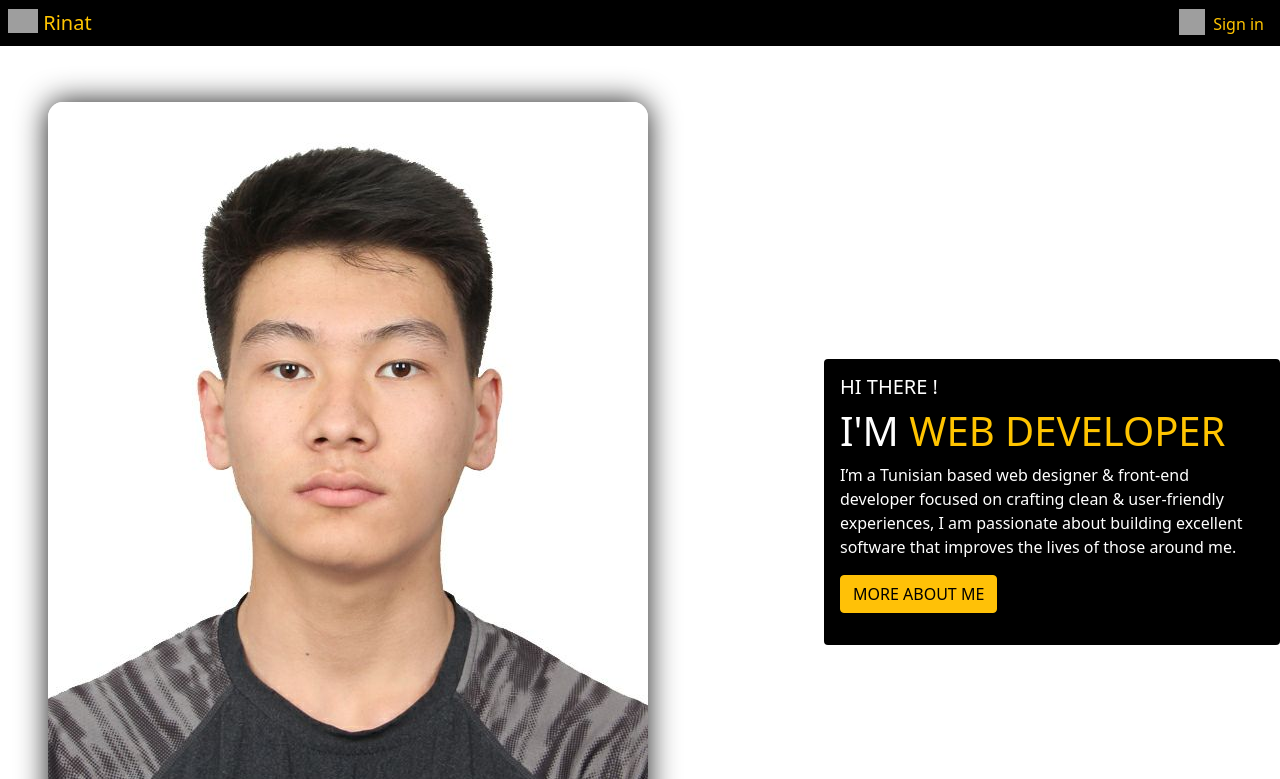
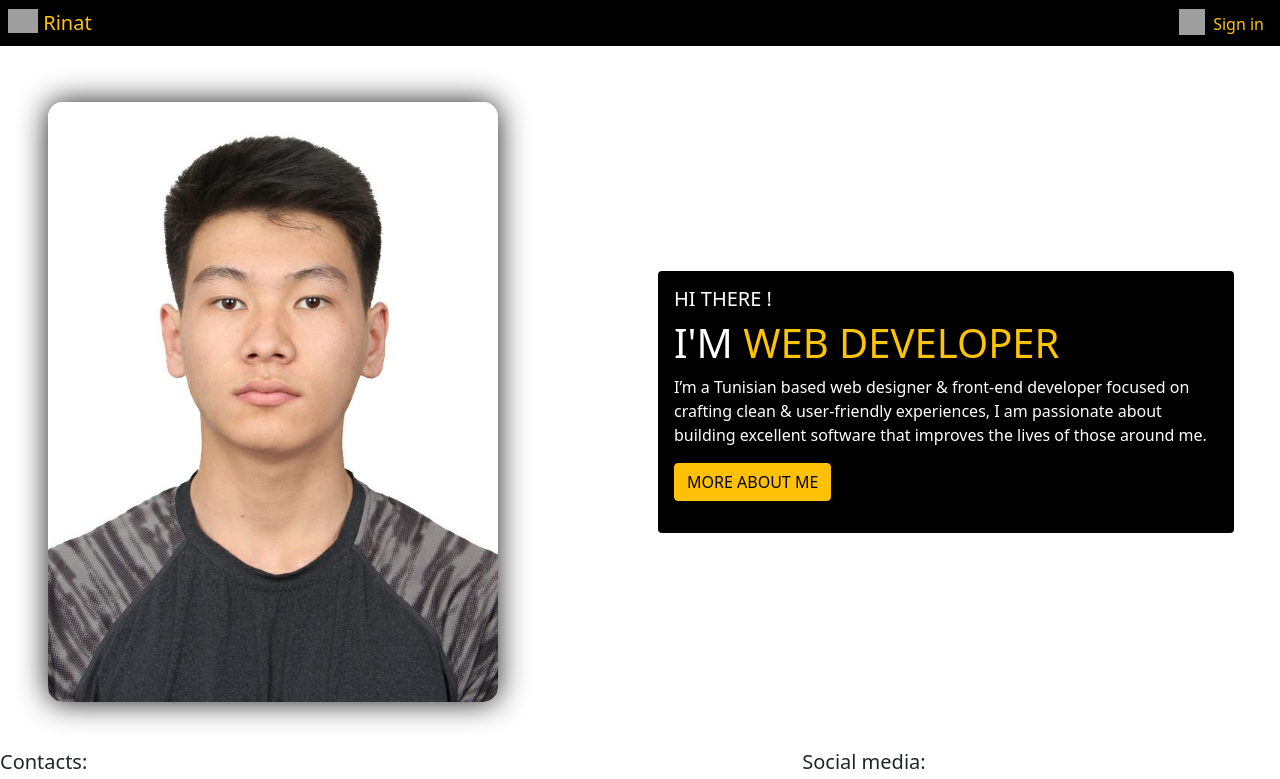
Before and after one commit to rinatdev/portfolio, a PHP site: page / in a window 1280 px wide. Shown: the top 779 px of the page. Run offline with PHP 8.4, Linux system fonts and the light colour scheme; grey boxes are pictures that could not be loaded.

Commit message:
Update index.php

```diff
--- a/index.php
+++ b/index.php
@@ -8,7 +8,6 @@
     <link rel="stylesheet" href="styles.css">
     <title>Rinat</title>
 </head>
-
 <body>
     <div class="d-flex bd-highlight mb-2 bc">
         <a class="navbar-brand me-auto p-2 bd-highlight logo-hover" href="#">
@@ -19,12 +18,11 @@
             <a class="nav-link mt-1 ps-0 hover" href="avtorization.php">Sign in</a>
         </a>
     </div>
-
     <div class="d-flex">
         <div class="d-block m-5">
-            <img class="ava" src="ava.jpeg" alt="">
+            <img class="ava" src="ava.jpeg" style="max-width: 450px;" alt="">
         </div>
-        <div class="card border-0 align-self-center" style="margin-left: 8rem; background-color: black; color: #fff;">
+        <div class="card border-0 align-self-center" style="margin-left: 7rem; background-color: black; color: #fff;">
             <div class="card-body border-light mb-3" style="max-width: 36rem;">
                 <h5 class="card-title">HI THERE !</h5>
                 <h1 class="card-title">I'M <a style="color: rgb(255, 196, 0);">WEB DEVELOPER</a></h1>
@@ -34,7 +32,24 @@
         </div>
     </div>
 
+
+    <footer>
+        <div class="conteiner d-flex justify-content-between">
+            <div>
+                <h5>Contacts:</h5>
+                <p>Phone number: +996(500)100-164</p>
+                <p>Address: Isakeeva 18/15</p>
+            </div>
+
+            <div>
+                <h5>Social media:</h5>
+                <p><a href="https://www.instagram.com/"><img src="insta.png">Instagram</a></p>
+                <p><a href="https://github.com"><img src="github.png">github</a></p>
+                <p><a href="https://vk.com/"><img src="vk.png">vk</a></p>
+            </div>
+        </div>
+    </footer>
+
     <script src="https://cdn.jsdelivr.net/npm/bootstrap@5.1.1/dist/js/bootstrap.bundle.min.js" integrity="sha384-/bQdsTh/da6pkI1MST/rWKFNjaCP5gBSY4sEBT38Q/9RBh9AH40zEOg7Hlq2THRZ" crossorigin="anonymous"></script>
 </body>
-
 </html>
```
